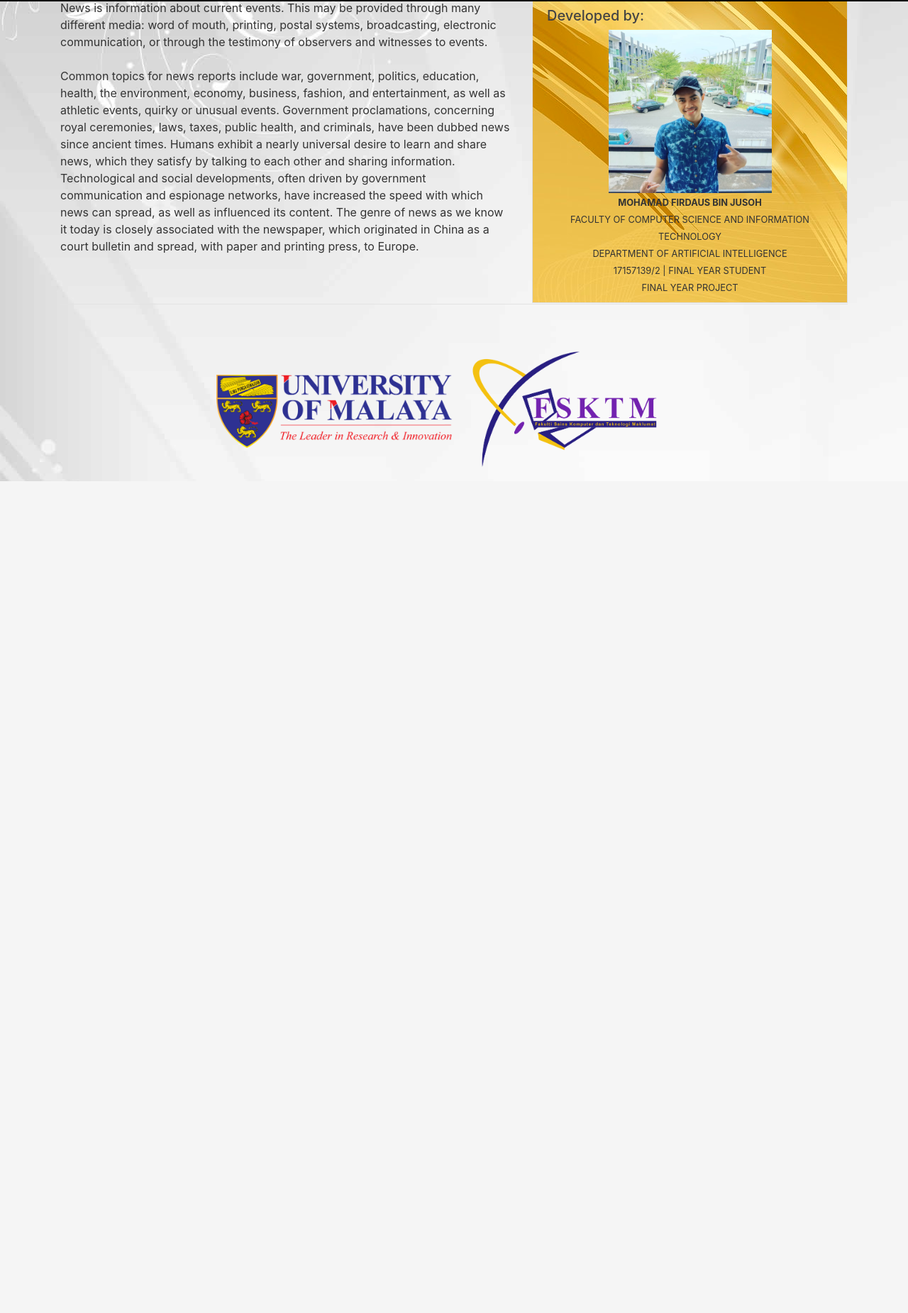
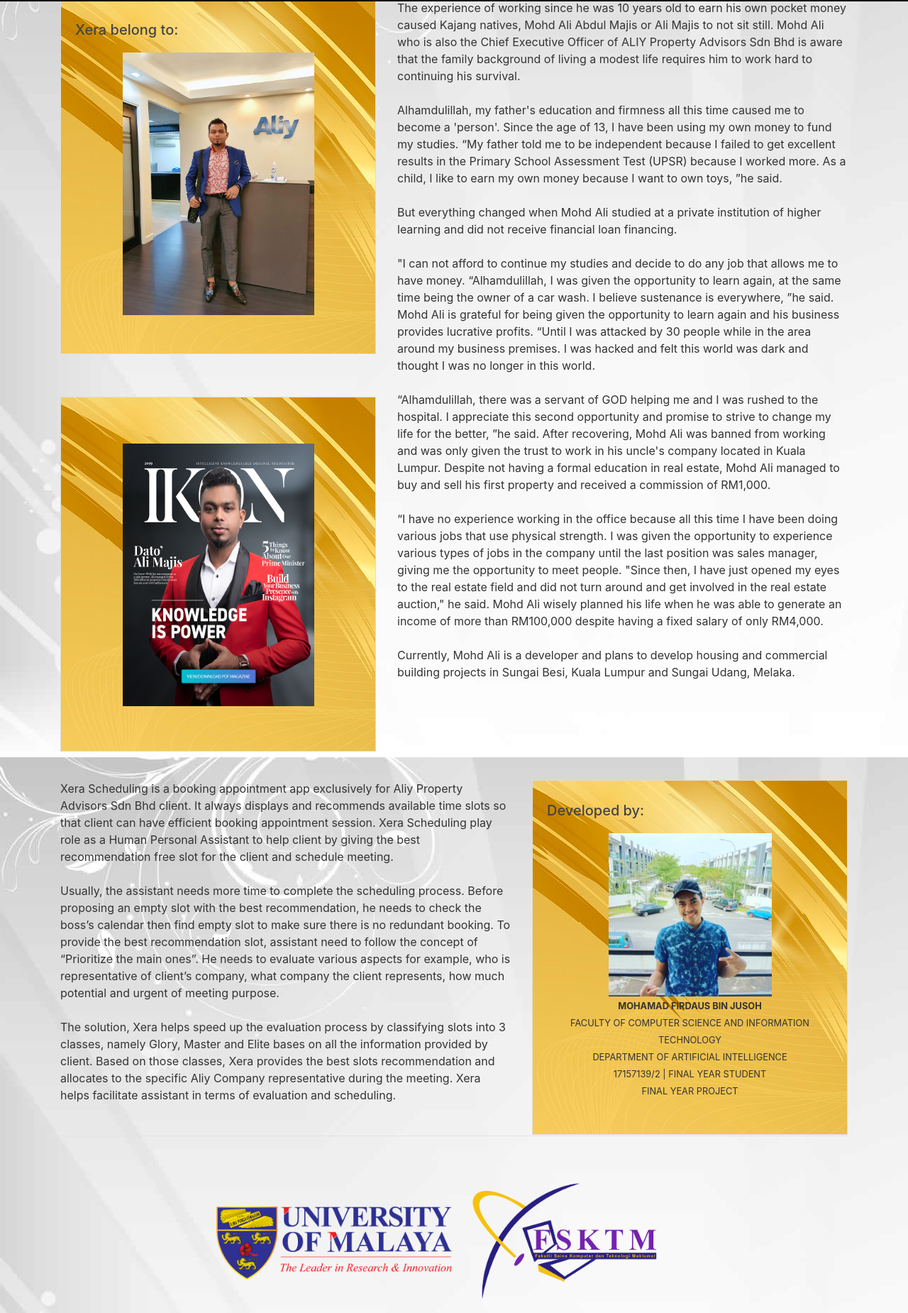
Before and after one commit to Firdausjusoh27/EzzSchedule, a Django app: page /ezz/about/ in a window 1280 px wide. Shown: the part 133-1983 px from the top of the page at 71% size. Before the commit the page ends 811 px from the top, so only its background shows below. Run offline with Django 3.2, Linux system fonts and the light colour scheme; some libraries are stand-ins or nearby versions; grey boxes are pictures that could not be loaded.

Commit message:
latest version 7/1

```diff
--- a/events/models.py
+++ b/events/models.py
@@ -17,6 +17,7 @@
     class Meta:
         verbose_name = u'Slot'
         verbose_name_plural = u'Slot'
+
 
 
 class iSlot(models.Model):
--- a/premiers/templates/premiers/about.html
+++ b/premiers/templates/premiers/about.html
@@ -7,38 +7,113 @@
             <h3 style="padding:2px"> About </h3>
         </div>
     </div>
+
+    <!--    Row for Ali Property -->
     <div class="row">
+        <div class="col-md-5">
+            <div class="content-section"
+                 style="height:500px; background-image: url({% static 'premiers/img/gold-bg.jpg' %})">
+                <h5 style="margin-top: 20px">Xera belong to:</h5>
+                <div align="center" style="margin-top: 20px">
+                    <img src="{% static 'premiers/img/aliy.jpg' %}" width="270" height="370">
+                </div>
+            </div>
+
+            <div class="content-section"
+                 style="height:500px; margin-top:60px; background-image: url({% static 'premiers/img/gold-bg.jpg' %})">
+                <div align="center" style="margin-top: 55px">
+                    <img src="{% static 'premiers/img/aliy2.jpg' %}" width="270" height="370">
+                </div>
+            </div>
+
+        </div>
+
+
         <div class="col-md-7">
-            <p> News is information about current events. This may be provided through many different
-                media: word of mouth,
-                printing, postal systems, broadcasting, electronic communication, or through the testimony of observers
-                and
-                witnesses to events. <br><br>
+            <p>
+                The experience of working since he was 10 years old to earn his own pocket money caused Kajang natives,
+                Mohd Ali Abdul Majis or Ali Majis to not sit still.
+                Mohd Ali who is also the Chief Executive Officer of ALIY Property Advisors Sdn Bhd is aware that the
+                family background of living a modest life requires him to work hard to
+                continuing his survival.
+                <br><br>
+                Alhamdulillah, my father's education and firmness all this time caused me to become a 'person'. Since
+                the age of 13, I have been using my own money to fund my studies.
+                “My father told me to be independent because I failed to get excellent results in the Primary School
+                Assessment Test (UPSR) because I worked more. As a child, I like to earn my own money because I want to
+                own toys, ”he said.
+                <br><br>
+                But everything changed when Mohd Ali studied at a private institution of higher learning and did not
+                receive financial loan financing.
 
-                Common topics for news reports include war, government, politics, education, health, the environment,
-                economy, business, fashion, and entertainment, as well as athletic events, quirky or unusual events.
-                Government proclamations, concerning royal ceremonies, laws, taxes, public health, and criminals, have
-                been
-                dubbed news since ancient times. Humans exhibit a nearly universal desire to learn and share news, which
-                they satisfy by talking to each other and sharing information. Technological and social developments,
-                often
-                driven by government communication and espionage networks, have increased the speed with which news can
-                spread, as well as influenced its content. The genre of news as we know it today is closely associated
-                with
-                the newspaper, which originated in China as a court bulletin and spread, with paper and printing press,
-                to
-                Europe.</p>
+                <br><br>
+                "I can not afford to continue my studies and decide to do any job that allows me to have money.
+                “Alhamdulillah, I was given the opportunity to learn again, at the same time being the owner of a car
+                wash. I believe sustenance is everywhere, ”he said.
+                Mohd Ali is grateful for being given the opportunity to learn again and his business provides lucrative
+                profits.
+                “Until I was attacked by 30 people while in the area around my business premises. I was hacked and felt
+                this world was dark and thought I was no longer in this world.
+
+                <br><br>
+                “Alhamdulillah, there was a servant of GOD helping me and I was rushed to the hospital. I appreciate
+                this second opportunity and promise to strive to change my life for the better, ”he said.
+                After recovering, Mohd Ali was banned from working and was only given the trust to work in his uncle's
+                company located in Kuala Lumpur.
+                Despite not having a formal education in real estate, Mohd Ali managed to buy and sell his first
+                property and received a commission of RM1,000.
+                <br><br>
+                “I have no experience working in the office because all this time I have been doing various jobs that
+                use physical strength. I was given the opportunity to experience various types of jobs in the company
+                until the last position was sales manager, giving me the opportunity to meet people.
+                "Since then, I have just opened my eyes to the real estate field and did not turn around and get
+                involved in the real estate auction," he said.
+                Mohd Ali wisely planned his life when he was able to generate an income of more than RM100,000 despite
+                having a fixed salary of only RM4,000.
+                <br><br>
+                Currently, Mohd Ali is a developer and plans to develop housing and commercial building projects in
+                Sungai Besi, Kuala Lumpur and Sungai Udang, Melaka.
+            </p>
+        </div>
+
+    </div>
+
+
+    <!--    Row for Me -->
+    <div class="row" style="margin-top: 40px">
+        <div class="col-md-7">
+            <p>Xera Scheduling is a booking appointment app exclusively for Aliy Property Advisors Sdn Bhd client.
+                It always displays and recommends available time slots so that client can have efficient booking
+                appointment session.
+                Xera Scheduling play role as a Human Personal Assistant to help client by giving the best recommendation
+                free slot for
+                the client and schedule meeting. <br><br>
+                Usually, the assistant needs more time to complete the scheduling process. Before proposing an empty
+                slot with the best recommendation, he needs to check the boss’s calendar then find empty slot to make
+                sure there is no redundant booking. To provide the best recommendation slot, assistant need to follow
+                the concept of “Prioritize the main ones”. He needs to evaluate various aspects for example, who is
+                representative of client’s company, what company the client represents, how much potential and urgent of
+                meeting purpose.
+                <br><br>
+                The solution, Xera helps speed up the evaluation process by classifying slots into 3 classes, namely
+                Glory, Master and Elite bases on all the information provided by client. Based on those classes, Xera
+                provides the best slots recommendation and allocates to the specific Aliy Company representative during
+                the meeting. Xera helps facilitate assistant in terms of evaluation and scheduling.
+
+
+            </p>
         </div>
 
         <div class="col-md-5">
-            <div class="content-section" style="background-image: url({% static 'premiers/img/gold-bg.jpg' %})">
-                <h5>Developed by:</h5>
-                <div align="center">
+            <div class="content-section"
+                 style="height:500px; background-image: url({% static 'premiers/img/gold-bg.jpg' %})">
+                <h5 style="margin-top: 20px">Developed by:</h5>
+                <div align="center" style="margin-top: 20px">
                     <img src="{% static 'premiers/img/firdaus.jpg' %}" width="230" height="230">
                     <br>
                     <small><b>MOHAMAD FIRDAUS BIN JUSOH</b></small>
                     <br>
-                    <small>FACULTY  OF COMPUTER SCIENCE AND INFORMATION TECHNOLOGY</small>
+                    <small>FACULTY OF COMPUTER SCIENCE AND INFORMATION TECHNOLOGY</small>
                     <br>
                     <small>DEPARTMENT OF ARTIFICIAL INTELLIGENCE</small>
                     <br>
@@ -56,7 +131,7 @@
             <img src="{% static 'premiers/img/UM-Logo.png' %}" width="30%" height="30%">
         </a>
         <a href="http://www.fsktm.um.edu.my/">
-            <img  src="{% static 'premiers/img/fsktm-Logo.png' %}" width="30%" height="30%">
+            <img src="{% static 'premiers/img/fsktm-Logo.png' %}" width="30%" height="30%">
         </a>
     </div>
 </main>
--- a/premiers/templates/premiers/home.html
+++ b/premiers/templates/premiers/home.html
@@ -18,4 +18,6 @@
 
 </div>
 
+
+
 {% endblock content %}
--- a/premiers/views.py
+++ b/premiers/views.py
@@ -1,5 +1,5 @@
 from django.shortcuts import render, redirect
-from .models import EventDummy, Appointment, MainPurpose, SubPurpose, Vip, PurposeDetail
+from .models import EventDummy, Appointment, MainPurpose, SubPurpose, Vip, PurposeDetail, Representative
 from events.models import Event, Slot, iSlot
 from django.contrib.auth.models import User
 from django.http import JsonResponse, Http404
@@ -178,7 +178,7 @@
         print("Fuzzy Result ------------------->", fuzzy_result)
 
         purpose_detail = PurposeDetail(user=self.request.user, vip=self.request.user.vip, main_purpose=main,
-                                       sub_purpose=sub)
+                                       sub_purpose=sub, fuzzy_weight=fuzzy_result)
         purpose_detail.save()
         newid = PurposeDetail.objects.last().id
         purposeDetail = PurposeDetail.objects.get(id=newid)
@@ -197,24 +197,29 @@
             selected_date = []
             count = 0
 
+            save_detail = PurposeDetail.objects.get(id=newid)
+            save_detail.category = category
+            save_detail.fuzzy_weight = fuzzy_result
+            save_detail.representative = Representative.objects.get(id=1)
+            save_detail.save()
+
             for x in date_list:
-                if count >= 6:
-                    print("6 slot and more have submit:")
                 events = Event.objects.filter(day=x)
+                print("Events", events)
                 if events.exists():
                     print("There is event on this date", x)
-                    for event in events:
-                        for slot in selected_slot:
-                            if check_overlap(event.start_time, event.end_time, slot.start_time, slot.end_time):
-                                print('There is overlap on :' + str(event.day) + ' ' + str(slot.name) + ' ' + str(slot.start_time) + '-' + str(slot.end_time))
-                            else:
-                                print('This slot not overlap: ' + str(event.day) + ' ' + str(slot.name) + ' ' + str(slot.start_time) + '-' + str(slot.end_time))
-                                i_slot = iSlot(purpose_id=purposeDetail, date=event.day, slot=slot)
-                                i_slot.save()
-                                print("Success Save iSlot")
-                                count = count+1
+                    if len(events) == 1:
+                        for event in events:
+                            for slot in selected_slot:
+                                if check_overlap(event.start_time, event.end_time, slot.start_time, slot.end_time):
+                                    print('There is overlap on :' + str(event.day) + ' ' + str(slot.name) + ' ' + str(slot.start_time) + '-' + str(slot.end_time))
+                                else:
+                                    print('This slot not overlap: ' + str(event.day) + ' ' + str(slot.name) + ' ' + str(slot.start_time) + '-' + str(slot.end_time))
+                                    i_slot = iSlot(purpose_id=purposeDetail, date=event.day, slot=slot)
+                                    i_slot.save()
+                                    print("Success Save iSlot")
+                                    count = count+1
                 else:
-                    free_date.append(x)
                     for slot in selected_slot:
                         if count < 6:
                             i_slot = iSlot(purpose_id=purposeDetail, date=x, slot=slot)
@@ -246,6 +251,12 @@
             free_date = []
             selected_date = []
 
+            save_detail = PurposeDetail.objects.get(id=newid)
+            save_detail.category = category
+            save_detail.fuzzy_weight = fuzzy_result
+            save_detail.representative = Representative.objects.get(id=1)
+            save_detail.save()
+
             for x in date_list:
                 events = Event.objects.filter(day=x)
                 if events.exists():
@@ -262,6 +273,11 @@
             date_list = weekday_list(time_range, next_week)
             free_date = []
             selected_date = []
+            save_detail = PurposeDetail.objects.get(id=newid)
+            save_detail.category = category
+            save_detail.fuzzy_weight = fuzzy_result
+            save_detail.representative = Representative.objects.get(id=2)
+            save_detail.save()
 
             # Loop function to find free or busy day in calendar
             for x in date_list:
--- a/slots/templates/slots/confirm.html
+++ b/slots/templates/slots/confirm.html
@@ -18,8 +18,8 @@
                     <h6 class="card-title align-items-center d-flex justify-content-center" style="margin:10px">Sub Purpose : {{created_event.purposeitem.sub_purpose}}</h6>
                     <h6 class="card-title align-items-center d-flex justify-content-center" style="margin:10px"> Date: {{created_event.day}} </h6>
                     <h6 class="card-title align-items-center d-flex justify-content-center" style="margin:10px"> Time: {{created_event.start_time}} - {{created_event.end_time}}</h6>
-                    <h6 class="card-title align-items-center d-flex justify-content-center" style="margin:10px"> Officer Going To Attend </h6>
-                    <h6 class="card-title align-items-center d-flex justify-content-center" style="margin:10px; margin-bottom: 15px"> Meeting Avenue </h6>
+                    <h6 class="card-title align-items-center d-flex justify-content-center" style="margin:10px"> Representative: {{created_event.purposeitem.representative.title}} {{created_event.purposeitem.representative.name}}</h6>
+                    <h6 class="card-title align-items-center d-flex justify-content-center" style="margin:10px; margin-bottom: 15px"> Meeting Avenue: Aliy Property Advisors Building </h6>
 
                     <div class="card-footer text-center">
                         <a href="{% url 'cancel-slot' created_event.id %}" class="btn btn-secondary btn-sm center" style="color:white" name="Cancel">
--- a/slots/views.py
+++ b/slots/views.py
@@ -46,6 +46,9 @@
         # print(slot.start_time)
         # print(slot.end_time)
         # schedule = Event.objects.filter(id=1).values()
+        # fuzzy_percent = PurposeDetail.objects.get(id=meeting_ID)
+        # a = fuzzy_percent.fuzzy_weight
+        # print("Fuzzy Percentage At Confirm ------->", a)
         selected_date = parse(selected)
         schedule_save = Event(user=request.user, purposeitem_id=meeting_ID, day=selected_date, start_time=slot.start_time, end_time=slot.end_time)
         print("success", schedule_save.save())
```
Also changed, not shown: premiers/admin.py (+6 -1 lines), premiers/models.py (+12 -0 lines), db2.sqlite3, events/admin.py (line endings or trailing spaces), events/migrations/0008_representative.py (added), events/migrations/0009_representative_company.py (added), events/migrations/0010_delete_representative.py (added), premiers/migrations/0035_purposedetail_name.py (added), premiers/migrations/0036_auto_20210107_1138.py (added), premiers/migrations/0037_representative.py (added), premiers/migrations/0038_purposedetail_representative.py (added), premiers/static/premiers/img/aliy.jpg (added), premiers/static/premiers/img/aliy2.jpg (added).
